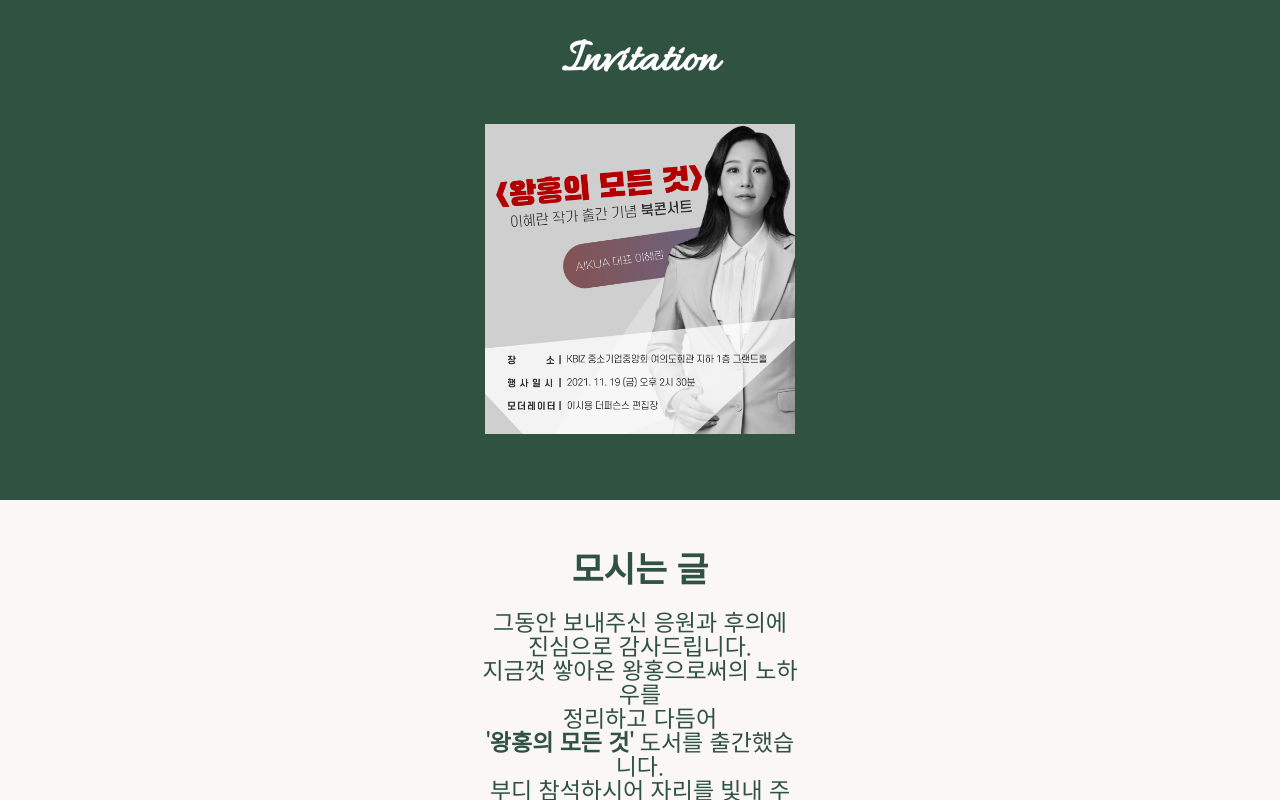
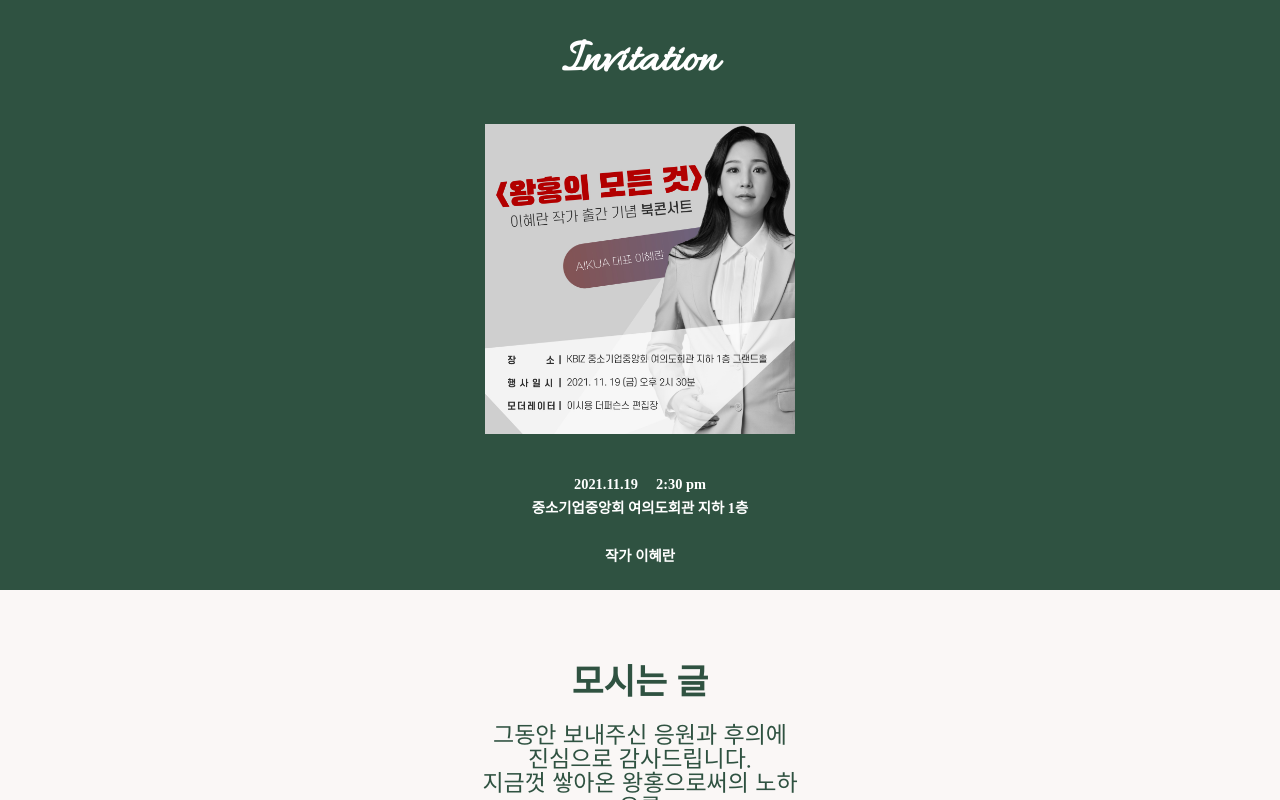
Before and after one commit to kapable/everything, a React (Create React App) app: page / in a window 1280 px wide. Shown: the top 800 px of the page. Built offline with nearby package versions, Linux system fonts and the light colour scheme.

Commit message:
fix top box

```diff
--- a/src/App.css
+++ b/src/App.css
@@ -1,5 +1,6 @@
 @import url("https://fonts.googleapis.com/css2?family=Nanum+Myeongjo&display=swap");
 @import url("https://fonts.googleapis.com/css2?family=Allura&family=Nanum+Myeongjo&display=swap");
+@import url("https://fonts.googleapis.com/css2?family=Allura&family=Nanum+Myeongjo&family=Noto+Serif+KR:wght@300&display=swap");
 
 .App {
   text-align: center;
@@ -14,7 +15,7 @@
   align-items: center;
   background-color: #2f5241;
   /* width: 400px; */
-  height: 500px;
+  height: 590px;
 }
 
 .main-title {
@@ -23,20 +24,17 @@
   font-size: 3rem;
 }
 
-.only-box {
-  position: absolute;
-  top: 7px;
-  left: -17px;
-  width: 280px;
-  height: 763px;
-  border: 2px solid;
-  border-color: #beb24a;
-  z-index: 0;
-}
-
 .squre {
   margin: 0rem auto 0;
   max-width: 310px;
+}
+
+.info-text {
+  color: white;
+  font-family: "Noto Serif KR", serif;
+  font-size: 0.9rem;
+  margin: 2rem auto;
+  line-height: 1.5rem;
 }
 
 .to-map {
@@ -70,7 +68,7 @@
 }
 
 .invite {
-  margin-top: 32rem;
+  margin-top: 39rem;
   max-width: 20rem;
   line-height: 1.5rem;
   font-family: "Nanum Myeongjo", serif;
--- a/src/App.js
+++ b/src/App.js
@@ -36,9 +36,15 @@ function App() {
       <header className="App-header">
         <div className="top">
           <h1 className="main-title">Invitation</h1>
-          {/* <div className="only-box"></div> */}
-          {/* <img src={long} className="long" alt="logo" /> */}
           <img src={square} className="squre" alt="logo" />
+          <h3 className="info-text">
+            2021.11.19 &nbsp;&nbsp;&nbsp; 2:30 pm
+            <br/>
+            중소기업중앙회 여의도회관 지하 1층
+            <br/>
+            <br/>
+            작가 이혜란
+          </h3>
         </div>
         <div className="invite">
           <h2 style={{marginTop:"3rem"}}>모시는 글</h2>
```
